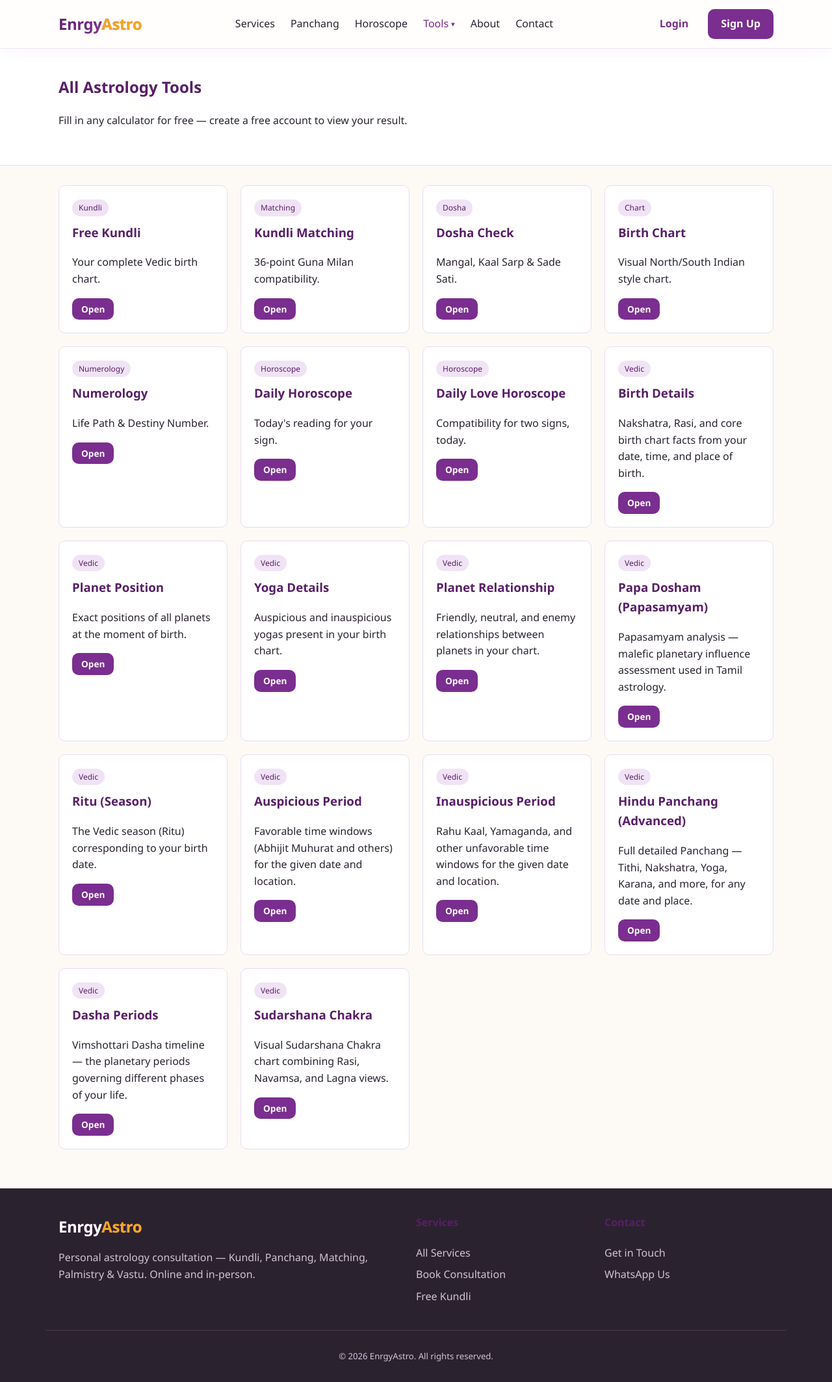
After one commit to Intruder0512/enrgyastro, a Node server app: page /tools in a window 1280 px wide. The commit adds this page. Shown: the whole page at 65% size. Run offline with Node 20, Linux system fonts and the light colour scheme; some libraries are stand-ins or nearby versions.

Commit message:
Gate results behind login (forms stay public); redesign header/hero (glassmorphic, Shiva background); add Tools hub + 11 new calculators (Ritu, Auspicious/Inauspicious Period, Hindu Panchang, Birth Details, Planet Position, Yoga Details, Sudarshana Chakra, Planet Relationship, Papa Dosham, Dasha Periods)

```diff
--- /dev/null
+++ b/controllers/vedicToolsController.js
@@ -0,0 +1,59 @@
+const prokerala = require('../utils/prokerala');
+const Report = require('../models/Report');
+const TOOLS = require('../utils/vedicTools');
+const crypto = require('crypto');
+
+function hashParams(prefix, obj) {
+  return crypto.createHash('md5').update(prefix + JSON.stringify(obj)).digest('hex');
+}
+
+exports.showToolsIndex = (req, res) => {
+  res.render('tools', { title: 'All Astrology Tools', tools: TOOLS });
+};
+
+exports.showForm = (req, res) => {
+  const tool = TOOLS[req.params.type];
+  if (!tool) return res.status(404).render('error', { title: 'Not Found', message: 'Unknown calculator.' });
+  res.render('astro/tool-form', { title: tool.label, tool, type: req.params.type });
+};
+
+exports.submitForm = async (req, res) => {
+  const type = req.params.type;
+  const tool = TOOLS[type];
+  if (!tool) return res.status(404).render('error', { title: 'Not Found', message: 'Unknown calculator.' });
+
+  const { dob, tob, lat, lng } = req.body;
+  const datetime = `${dob}T${tob || '00:00'}:00+05:30`;
+  const params = { type, dob, tob, lat, lng };
+  const inputHash = hashParams('tool', params);
+
+  try {
+    const cached = req.session.userId
+      ? await Report.findOne({ type: 'tool', inputHash, user: req.session.userId })
+      : null;
+
+    let result;
+    if (cached) {
+      result = cached.responseData;
+    } else {
+      result = tool.isSvg
+        ? { svg: await prokerala.callGenericSvg(tool.path, lat, lng, datetime) }
+        : { data: (await prokerala.callGeneric(tool.path, lat, lng, datetime)).data };
+
+      if (req.session.userId) {
+        await Report.create({
+          user: req.session.userId,
+          type: 'tool',
+          inputHash,
+          requestParams: params,
+          responseData: result
+        });
+      }
+    }
+
+    res.render('astro/tool-result', { title: tool.label, tool, result, error: null });
+  } catch (err) {
+    console.error(`Vedic tool (${type}) error:`, err.message);
+    res.render('astro/tool-result', { title: tool.label, tool, result: null, error: 'Could not generate this report right now. Please try again shortly.' });
+  }
+};
--- a/models/Report.js
+++ b/models/Report.js
@@ -7,7 +7,7 @@ const reportSchema = new mongoose.Schema(
     user: { type: mongoose.Schema.Types.ObjectId, ref: 'User', required: true },
     type: {
       type: String,
-      enum: ['kundli', 'panchang', 'matching', 'dosha', 'dasha', 'numerology', 'chart'],
+      enum: ['kundli', 'panchang', 'matching', 'dosha', 'dasha', 'numerology', 'chart', 'tool'],
       required: true
     },
     inputHash: { type: String, required: true, index: true }, // hash of request params, for cache lookups
--- a/public/css/style.css
+++ b/public/css/style.css
@@ -34,24 +34,106 @@ h1, h2, h3, h4 { color: var(--primary-dark); margin-top: 0; }
 .btn-small { padding: 6px 14px; font-size: 0.85rem; }
 .btn-full { width: 100%; margin-top: 10px; }
 
-/* Header */
-.site-header { border-bottom: 1px solid var(--border); background: #fff; position: sticky; top: 0; z-index: 10; }
-.header-inner { display: flex; align-items: center; justify-content: space-between; padding: 14px 20px; }
-.logo { font-size: 1.4rem; font-weight: 800; color: var(--primary-dark); }
-.logo span { color: var(--accent); }
-.main-nav { display: flex; gap: 22px; }
-.main-nav a { color: var(--text); font-weight: 500; }
-.main-nav a:hover { color: var(--primary); }
+/* Header — glassmorphic, sticky, futuristic but light */
+.site-header {
+  border-bottom: 1px solid rgba(122, 46, 143, 0.12);
+  background: rgba(255, 255, 255, 0.72);
+  backdrop-filter: blur(14px) saturate(160%);
+  -webkit-backdrop-filter: blur(14px) saturate(160%);
+  position: sticky;
+  top: 0;
+  z-index: 100;
+  box-shadow: 0 1px 24px rgba(122, 46, 143, 0.06);
+}
+.header-inner { display: flex; align-items: center; justify-content: space-between; padding: 14px 20px; gap: 20px; }
+.logo {
+  font-size: 1.5rem;
+  font-weight: 800;
+  background: linear-gradient(135deg, var(--primary-dark), var(--primary), var(--accent));
+  -webkit-background-clip: text;
+  background-clip: text;
+  color: transparent;
+  letter-spacing: -0.02em;
+}
+.logo span { color: var(--accent); -webkit-text-fill-color: var(--accent); }
+.main-nav { display: flex; align-items: center; gap: 24px; }
+.main-nav > a { color: var(--text); font-weight: 500; position: relative; padding: 4px 0; }
+.main-nav > a::after {
+  content: ''; position: absolute; left: 0; bottom: -2px; width: 0; height: 2px;
+  background: linear-gradient(90deg, var(--primary), var(--accent));
+  transition: width 0.25s ease;
+}
+.main-nav > a:hover::after { width: 100%; }
+.main-nav > a:hover { color: var(--primary); }
+
+/* Tools dropdown */
+.nav-dropdown { position: relative; }
+.nav-dropdown-trigger { display: flex; align-items: center; gap: 4px; cursor: pointer; }
+.nav-dropdown-trigger .caret { font-size: 0.7rem; transition: transform 0.2s ease; }
+.nav-dropdown-menu {
+  position: absolute; top: calc(100% + 14px); left: 50%; transform: translateX(-50%) translateY(8px);
+  background: rgba(255, 255, 255, 0.97);
+  backdrop-filter: blur(10px);
+  border: 1px solid rgba(122, 46, 143, 0.12);
+  border-radius: 14px;
+  box-shadow: 0 12px 40px rgba(122, 46, 143, 0.14);
+  padding: 10px;
+  min-width: 210px;
+  display: flex;
+  flex-direction: column;
+  gap: 2px;
+  opacity: 0;
+  visibility: hidden;
+  transition: opacity 0.2s ease, transform 0.2s ease, visibility 0.2s;
+}
+.nav-dropdown:hover .nav-dropdown-menu,
+.nav-dropdown:focus-within .nav-dropdown-menu { opacity: 1; visibility: visible; transform: translateX(-50%) translateY(0); }
+.nav-dropdown:hover .caret { transform: rotate(180deg); }
+.nav-dropdown-menu a { padding: 9px 12px; border-radius: 8px; color: var(--text); font-weight: 500; font-size: 0.92rem; }
+.nav-dropdown-menu a:hover { background: #f5edf9; color: var(--primary-dark); }
+.nav-dropdown-menu a.nav-dropdown-all { color: var(--primary); font-weight: 700; border-top: 1px solid var(--border); margin-top: 4px; padding-top: 10px; }
+
 .header-actions { display: flex; gap: 10px; align-items: center; }
 .nav-toggle { display: none; background: none; border: none; font-size: 1.5rem; }
 
 /* Hero */
-.hero { background: linear-gradient(135deg, #fdf3ff, #fff8ea); padding: 60px 0; }
-.hero-inner { display: flex; gap: 40px; align-items: center; justify-content: space-between; flex-wrap: wrap; }
+.hero { position: relative; padding: 90px 0; overflow: hidden; min-height: 560px; display: flex; align-items: center; }
+.hero-bg {
+  position: absolute; inset: 0;
+  background-image: url('/images/hero-shiva.jpg');
+  background-size: cover;
+  background-position: center 20%;
+  filter: saturate(1.05);
+}
+.hero-scrim {
+  position: absolute; inset: 0;
+  background:
+    linear-gradient(115deg, rgba(253, 250, 246, 0.94) 0%, rgba(253, 250, 246, 0.72) 32%, rgba(122, 46, 143, 0.18) 68%, rgba(245, 166, 35, 0.15) 100%);
+}
+.hero-inner { position: relative; z-index: 1; display: flex; gap: 40px; align-items: center; justify-content: space-between; flex-wrap: wrap; }
+.hero-glass {
+  background: rgba(255, 255, 255, 0.6);
+  backdrop-filter: blur(6px);
+  border: 1px solid rgba(255, 255, 255, 0.5);
+  border-radius: 20px;
+  padding: 34px 38px;
+  max-width: 600px;
+  box-shadow: 0 20px 60px rgba(122, 46, 143, 0.12);
+}
 .hero h1 { font-size: 2.4rem; max-width: 560px; }
 .hero p { color: var(--muted); max-width: 500px; }
-.hero-actions { display: flex; gap: 14px; margin-top: 20px; }
-.hero-widget { min-width: 300px; background: #fff; border-radius: var(--radius); box-shadow: 0 4px 20px rgba(0,0,0,0.06); padding: 20px; }
+.hero-actions { display: flex; gap: 14px; margin-top: 20px; flex-wrap: wrap; }
+.hero-widget {
+  min-width: 300px;
+  background: rgba(255, 255, 255, 0.85);
+  backdrop-filter: blur(10px);
+  border: 1px solid rgba(255, 255, 255, 0.6);
+  border-radius: var(--radius);
+  box-shadow: 0 12px 40px rgba(122, 46, 143, 0.14);
+  padding: 20px;
+  position: relative;
+  z-index: 1;
+}
 
 /* Panchang widget */
 .panchang-widget h3 { margin-bottom: 10px; }
@@ -84,6 +166,7 @@ form input, form select, form textarea { width: 100%; padding: 10px; margin-top:
 fieldset { border: 1px solid var(--border); border-radius: var(--radius); margin: 16px 0; padding: 14px; }
 legend { font-weight: 700; color: var(--primary-dark); padding: 0 6px; }
 .form-errors { background: #fdecea; color: var(--danger); padding: 10px 14px; border-radius: 6px; list-style: none; margin-bottom: 14px; }
+.form-notice { background: #fdf3ff; border: 1px solid #e6b8f5; color: var(--primary-dark); padding: 10px 14px; border-radius: 6px; margin-bottom: 14px; font-size: 0.9rem; }
 .booking-form { max-width: 560px; margin: 0 auto; }
 
 /* Page header */
@@ -134,4 +217,7 @@ legend { font-weight: 700; color: var(--primary-dark); padding: 0 6px; }
   .main-nav { display: none; }
   .nav-toggle { display: block; }
   .footer-inner { grid-template-columns: 1fr; }
+  .hero { padding: 60px 0; min-height: auto; }
+  .hero-glass { padding: 24px; }
+  .hero h1 { font-size: 1.8rem; }
 }
--- a/routes/index.js
+++ b/routes/index.js
@@ -3,6 +3,7 @@ const router = express.Router();
 const Service = require('../models/Service');
 const panchangController = require('../controllers/panchangController');
 const extraAstroController = require('../controllers/extraAstroController');
+const vedicToolsController = require('../controllers/vedicToolsController');
 const asyncHandler = require('../utils/asyncHandler');
 
 router.get('/', asyncHandler(async (req, res) => {
@@ -21,6 +22,8 @@ router.get('/panchang/widget', asyncHandler(panchangController.getTodayPanchang)
 router.get('/horoscope', asyncHandler(extraAstroController.getHoroscope));
 router.get('/horoscope/love', asyncHandler(extraAstroController.getLoveHoroscope));
 
+router.get('/tools', vedicToolsController.showToolsIndex);
+
 router.get('/about', (req, res) => res.render('about', { title: 'About' }));
 router.get('/contact', (req, res) => res.render('contact', { title: 'Contact Us' }));
 
--- a/views/auth/login.ejs
+++ b/views/auth/login.ejs
@@ -1,6 +1,7 @@
 <section class="auth-page">
   <div class="auth-card">
     <h1>Login</h1>
+    <% if (notice) { %><p class="form-notice"><%= notice %></p><% } %>
     <% if (errors && errors.length) { %>
       <ul class="form-errors"><% errors.forEach(function(e) { %><li><%= e.msg %></li><% }) %></ul>
     <% } %>
--- a/views/auth/register.ejs
+++ b/views/auth/register.ejs
@@ -1,6 +1,7 @@
 <section class="auth-page">
   <div class="auth-card">
     <h1>Create Account</h1>
+    <% if (notice) { %><p class="form-notice"><%= notice %></p><% } %>
     <% if (errors && errors.length) { %>
       <ul class="form-errors"><% errors.forEach(function(e) { %><li><%= e.msg %></li><% }) %></ul>
     <% } %>
--- a/views/home.ejs
+++ b/views/home.ejs
@@ -1,6 +1,8 @@
 <section class="hero">
+  <div class="hero-bg"></div>
+  <div class="hero-scrim"></div>
   <div class="container hero-inner">
-    <div>
+    <div class="hero-glass">
       <h1>Astrology guidance rooted in tradition, delivered your way.</h1>
       <p>Kundli, Panchang, Matchmaking, Palm Reading and Vastu — personal consultations online or in person.</p>
       <div class="hero-actions">
--- a/views/partials/header.ejs
+++ b/views/partials/header.ejs
@@ -4,11 +4,19 @@
     <nav class="main-nav">
       <a href="/services">Services</a>
       <a href="/panchang">Panchang</a>
-      <a href="/dashboard/kundli">Free Kundli</a>
-      <a href="/dashboard/matching">Matching</a>
       <a href="/horoscope">Horoscope</a>
-      <a href="/dashboard/numerology">Numerology</a>
-      <a href="/dashboard/dosha">Dosha Check</a>
+      <div class="nav-dropdown">
+        <a href="/tools" class="nav-dropdown-trigger">Tools <span class="caret">&#9662;</span></a>
+        <div class="nav-dropdown-menu">
+          <a href="/dashboard/kundli">Free Kundli</a>
+          <a href="/dashboard/matching">Kundli Matching</a>
+          <a href="/dashboard/dosha">Dosha Check</a>
+          <a href="/dashboard/chart">Birth Chart</a>
+          <a href="/dashboard/numerology">Numerology</a>
+          <a href="/horoscope/love">Love Horoscope</a>
+          <a href="/tools" class="nav-dropdown-all">View All Tools &rarr;</a>
+        </div>
+      </div>
       <a href="/about">About</a>
       <a href="/contact">Contact</a>
     </nav>
--- /dev/null
+++ b/views/tools.ejs
@@ -0,0 +1,55 @@
+<section class="page-header"><div class="container"><h1>All Astrology Tools</h1><p>Fill in any calculator for free — create a free account to view your result.</p></div></section>
+<section class="container">
+  <div class="service-grid">
+    <div class="service-card">
+      <span class="service-tag">kundli</span>
+      <h3>Free Kundli</h3>
+      <p>Your complete Vedic birth chart.</p>
+      <a href="/dashboard/kundli" class="btn btn-small btn-primary">Open</a>
+    </div>
+    <div class="service-card">
+      <span class="service-tag">matching</span>
+      <h3>Kundli Matching</h3>
+      <p>36-point Guna Milan compatibility.</p>
+      <a href="/dashboard/matching" class="btn btn-small btn-primary">Open</a>
+    </div>
+    <div class="service-card">
+      <span class="service-tag">dosha</span>
+      <h3>Dosha Check</h3>
+      <p>Mangal, Kaal Sarp &amp; Sade Sati.</p>
+      <a href="/dashboard/dosha" class="btn btn-small btn-primary">Open</a>
+    </div>
+    <div class="service-card">
+      <span class="service-tag">chart</span>
+      <h3>Birth Chart</h3>
+      <p>Visual North/South Indian style chart.</p>
+      <a href="/dashboard/chart" class="btn btn-small btn-primary">Open</a>
+    </div>
+    <div class="service-card">
+      <span class="service-tag">numerology</span>
+      <h3>Numerology</h3>
+      <p>Life Path &amp; Destiny Number.</p>
+      <a href="/dashboard/numerology" class="btn btn-small btn-primary">Open</a>
+    </div>
+    <div class="service-card">
+      <span class="service-tag">horoscope</span>
+      <h3>Daily Horoscope</h3>
+      <p>Today's reading for your sign.</p>
+      <a href="/horoscope" class="btn btn-small btn-primary">Open</a>
+    </div>
+    <div class="service-card">
+      <span class="service-tag">horoscope</span>
+      <h3>Daily Love Horoscope</h3>
+      <p>Compatibility for two signs, today.</p>
+      <a href="/horoscope/love" class="btn btn-small btn-primary">Open</a>
+    </div>
+    <% Object.keys(tools).forEach(function(key) { var t = tools[key]; %>
+      <div class="service-card">
+        <span class="service-tag">vedic</span>
+        <h3><%= t.label %></h3>
+        <p><%= t.description %></p>
+        <a href="/dashboard/tool/<%= key %>" class="btn btn-small btn-primary">Open</a>
+      </div>
+    <% }) %>
+  </div>
+</section>
```
Also changed, not shown: controllers/authController.js (+21 -5 lines), middleware/auth.js (+15 -1 lines), routes/dashboard.js (+32 -20 lines), utils/pendingDispatch.js (added, +44 -0 lines), utils/prokerala.js (+8 -1 lines), utils/vedicTools.js (added, +72 -0 lines), views/astro/tool-form.ejs (added, +10 -0 lines), views/astro/tool-result.ejs (added, +10 -0 lines), public/images/hero-shiva.jpg (added).
